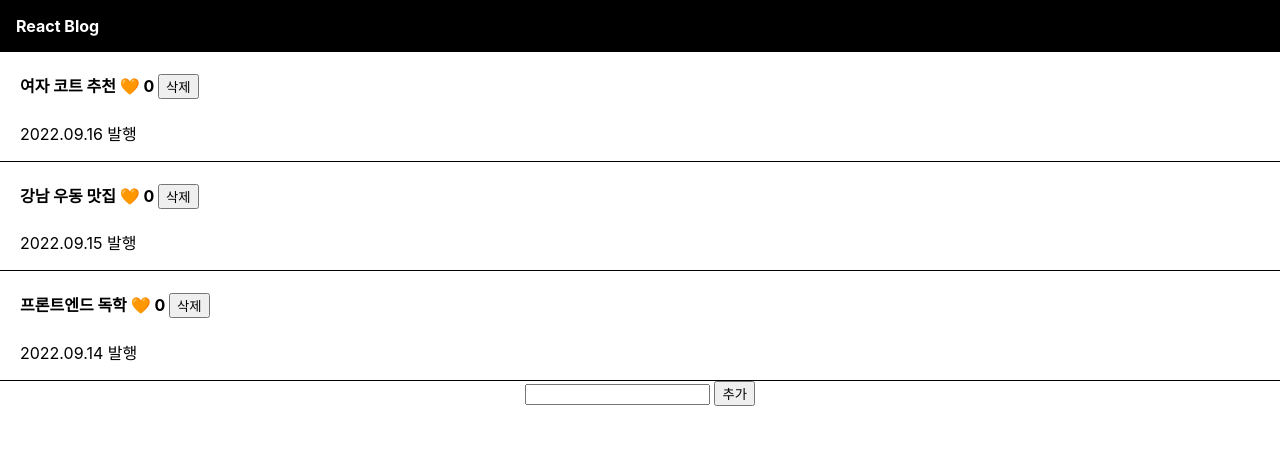
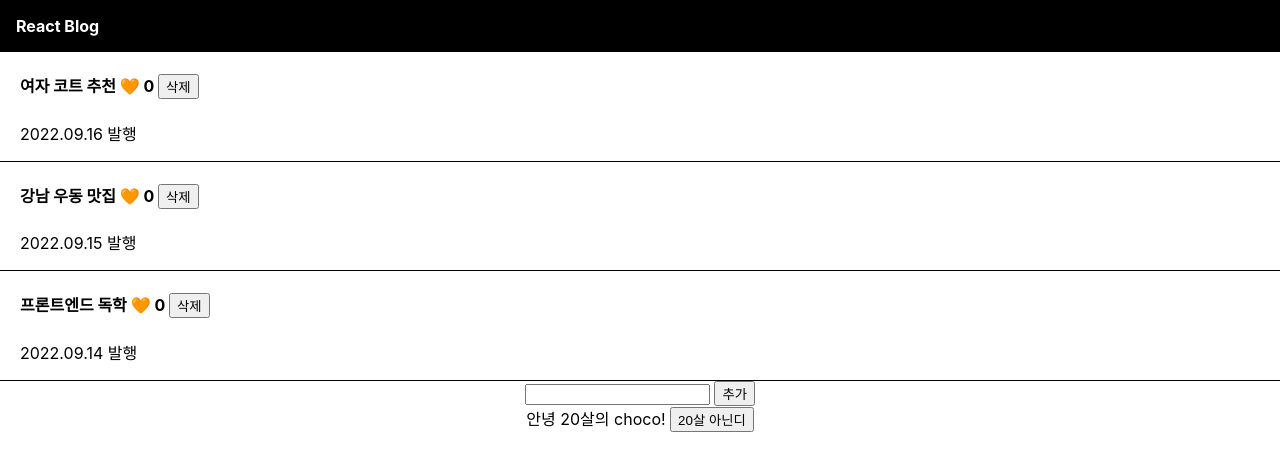
Before and after one commit to sookyeongyeom/coding-apple-blog, a React (Create React App) app: page / in a window 1280 px wide. Shown: the top 470 px of the page. Built offline with nearby package versions, Linux system fonts and the light colour scheme.

Commit message:
:sparkles: class component

```diff
--- a/src/App.js
+++ b/src/App.js
@@ -2,6 +2,7 @@
 
 import { useState } from 'react';
 import './App.css';
+import React from 'react';
 
 function App() {
 	// 자료 잠깐 저장할 땐 변수
@@ -145,6 +146,7 @@
 					<Modal 글제목={글제목} color='orange' 남자코트로변경={남자코트로변경} title={title} />
 				) : null
 			}
+			<Modal2 />
 		</div>
 	);
 }
@@ -169,4 +171,29 @@
 	);
 }
 
+// Class Component
+class Modal2 extends React.Component {
+	constructor(props) {
+		super(props);
+		this.state = {
+			name: 'choco',
+			age: 20,
+		};
+	}
+	render() {
+		return (
+			<div>
+				안녕 {this.state.age}살의 {this.state.name}!{' '}
+				<button
+					onClick={() => {
+						this.setState({ age: 25 });
+					}}
+				>
+					20살 아닌디
+				</button>
+			</div>
+		);
+	}
+}
+
 export default App;
```
